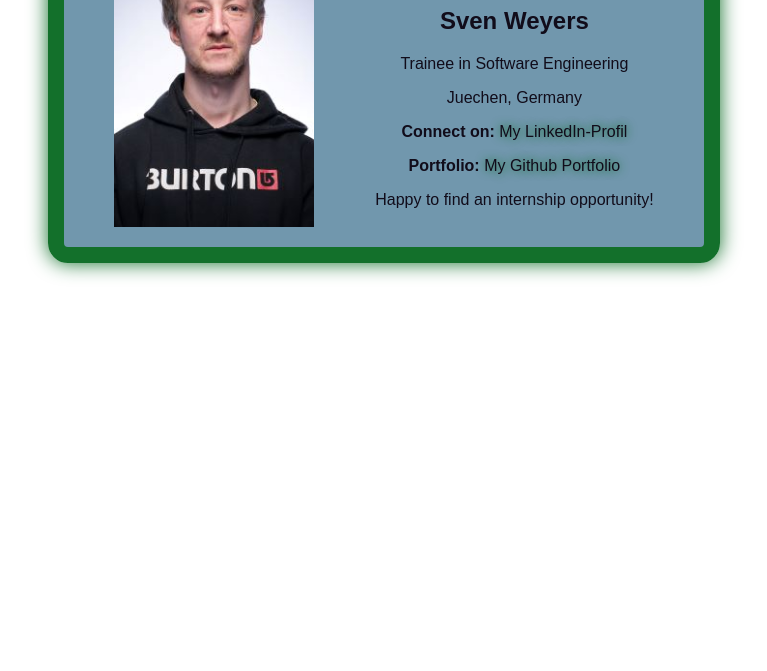
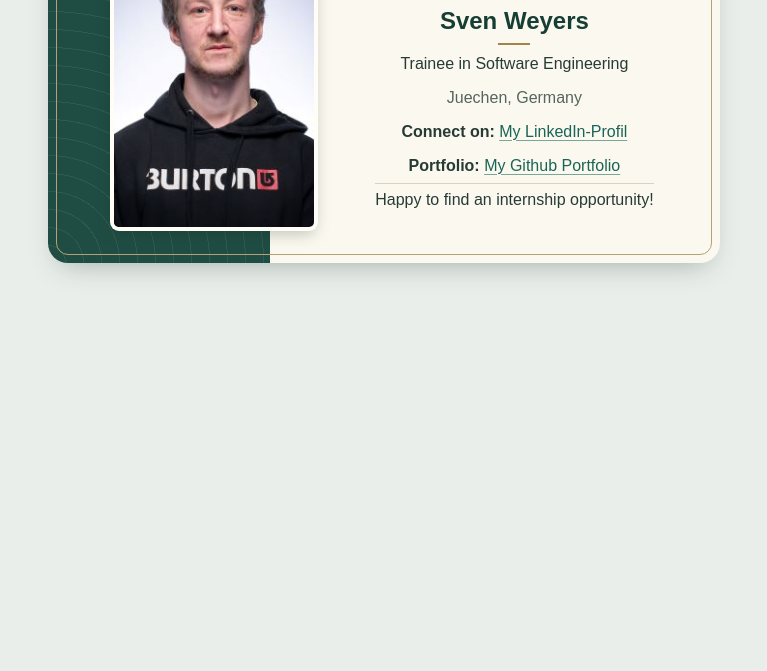
Before and after one commit to CharlyCheese/Small-Business-Card, a plain HTML site: page index.html in a window 1280 px wide. Shown: the part 129-800 px from the top of the page, without its empty margins (256-1023 px from the left). Drawn offline with Linux system fonts and the light colour scheme.

Commit message:
Update styles css
-updated the styles css
- design is now more appealing

```diff
--- a/styles.css
+++ b/styles.css
@@ -1,13 +1,7 @@
 body {
     margin: 20px;
     font-family: comicsans, sans-serif;
-}
-
-.avatar {
-    width: 200px;
-    height: 300px;
-
-
+    background-color: #e9eeea;
 }
 
 .card {
@@ -17,23 +11,83 @@ body {
     display: flex;
     justify-content: space-around;
     text-align: center;
-    background: #266081a6;
-    color: #110c1a;
-    border: 16px solid #13702b;
+    color: #273b35;
+    border: 16px solid transparent;
     border-radius: 20px;
-    box-shadow: 0px 0px 20px #13702b;
+
+    /* Beide Farbflächen reichen bis an die Außenkante der Karte. */
+    background:
+        linear-gradient(to right, transparent 33%, #fbf8ef 33%),
+        repeating-radial-gradient(circle at bottom left,
+            transparent 0 17px, rgb(255 255 255 / 7%) 17px 18px),
+        #204d43;
+    background-origin: border-box;
+    outline: 1px solid #b6a174;
+    outline-offset: -9px;
+    box-shadow: 0 12px 28px -12px rgb(24 50 41 / 35%);
 }
 
+.card > .avatar {
+    width: 200px;
+    height: 300px;
+    border-radius: 5px;
+    box-shadow: 0 0 0 4px #fffdf6, 0 6px 16px rgb(14 38 31 / 28%);
+}
 
+.card-text > h1 {
+    color: #4a6458;
+    font-variant-caps: all-small-caps;
+    letter-spacing: 0.08em;
+}
 
+.card-text > h2 {
+    color: #173e34;
+}
 
-card-text {
-    margin-left: 20px auto ;
-    flex-direction: column;
+.card-text > h2::after {
+    content: "";
+    display: block;
+    position: absolute;
+    width: 32px;
+    height: 2px;
+    left: 50%;
+    bottom: -10px;
+    transform: translateX(-50%);
+    background-color: #a1844c;
+}
 
+.card-text > h2,
+.card-text > p:last-child {
+    position: relative;
 }
-.linkedin-link {
-    color: #110c1a;
-    text-decoration: none;
-    text-shadow: 0px 0px 10px #13702b;
+
+.card-text > p:nth-of-type(2) {
+    color: #54665d;
 }
+
+.card-text > p:last-child::before {
+    content: "";
+    position: absolute;
+    inset: -8px 0 auto;
+    height: 1px;
+    background-color: #d9d2c0;
+}
+
+.card-text .linkedin-link {
+    color: #1a6557;
+    text-decoration: underline;
+    text-decoration-color: #78a699;
+    text-underline-offset: 3px;
+}
+
+.card-text .linkedin-link:hover,
+.card-text .linkedin-link:focus-visible {
+    color: #103e34;
+    text-decoration-color: currentColor;
+}
+
+.card-text .linkedin-link:focus-visible {
+    outline: 2px solid currentColor;
+    outline-offset: 3px;
+    border-radius: 2px;
+}
```
